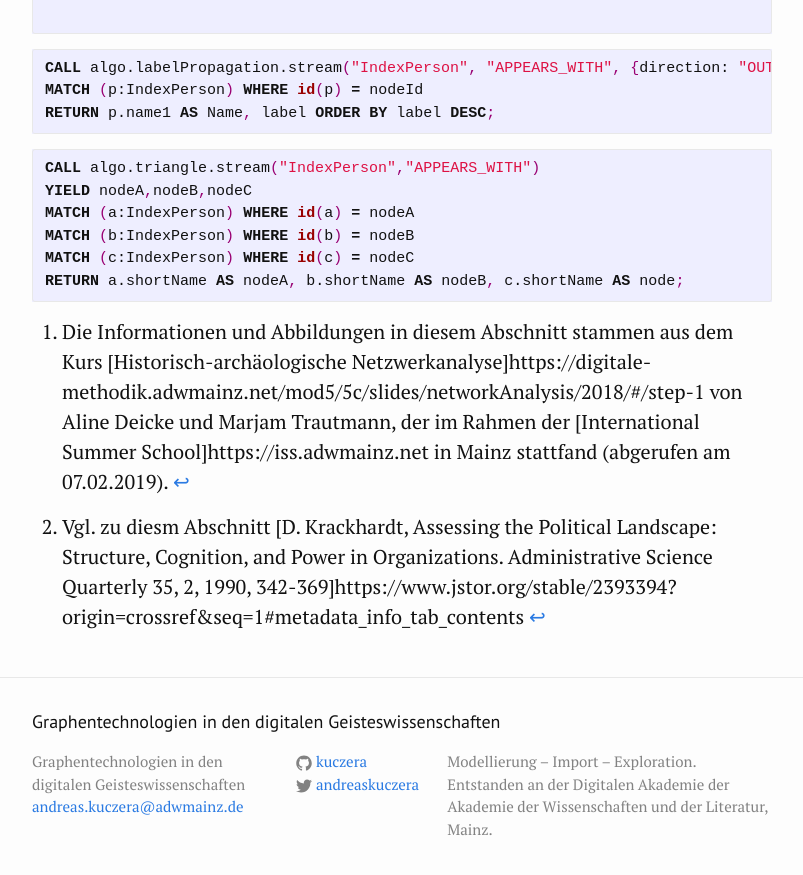
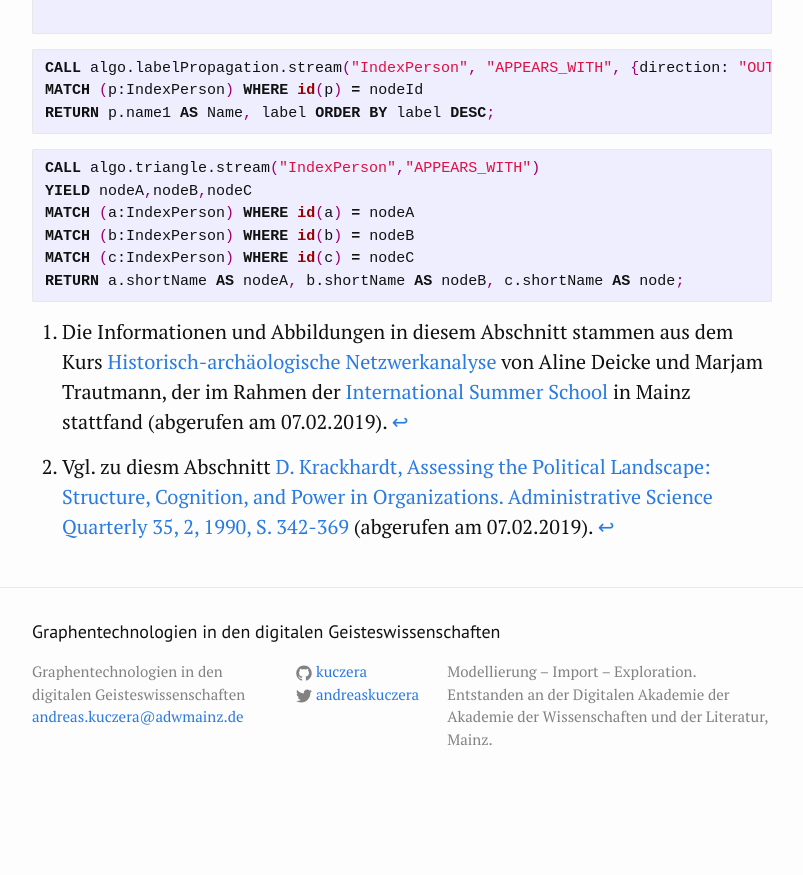
Before and after one commit to kuczera/Graphentechnologien, a Jekyll site: the page built from docs/70_Historische_Netzwerkanalyse.md, in a window 1280 px wide and 900 px high, scrolled down 6096 px. Shown: the top 875 px of the window, without its empty margins (238-1041 px from the left). Built offline with Jekyll 4.4.1, drawn with Linux system fonts in a browser that asks for light colours; after the commit the page ends 6906 px from its top, so only the background shows below that.

Commit message:
korrigiert

```diff
--- a/docs/70_Historische_Netzwerkanalyse.md
+++ b/docs/70_Historische_Netzwerkanalyse.md
@@ -36,7 +36,7 @@ Eine wichtige Rolle spielen auch die Zentralitätsmaße (Beispiele):
 
 Die folgende Abbildung zeigt einen kleinen Beispielgraphen, an dem einige Zentralitätsmaße erklärt werden sollen.[^d019]
 
-![Beispielgraph für Zentralitätsmaße aus [D. Krackhardt, Assessing the Political Landscape: Structure, Cognition, and Power in Organizations. Administrative Science Quarterly 35, 2, 1990, 351]http://dx.doi.org/10.2307/2393394](Bilder/krackhardtKite.png)
+![Beispielgraph für Zentralitätsmaße aus D. Krackhardt, Assessing the Political Landscape: Structure, Cognition, and Power in Organizations. Administrative Science Quarterly 35, 2, 1990, S. 351 (http://dx.doi.org/10.2307/2393394).](Bilder/krackhardtKite.png)
 
 * Bei der Berechnung der **Dichte** wird der Quotient zwischen der tatsächlichen Anzahl der Kanten und der maximal möglichen Anzahl der Kanten berechnet.
 Die Formel hierfür lautet
@@ -240,6 +240,6 @@ MATCH (c:IndexPerson) WHERE id(c) = nodeC
 RETURN a.shortName AS nodeA, b.shortName AS nodeB, c.shortName AS node;
 ~~~
 
-[^9ea3]: Die Informationen und Abbildungen in diesem Abschnitt stammen aus dem Kurs [Historisch-archäologische Netzwerkanalyse]https://digitale-methodik.adwmainz.net/mod5/5c/slides/networkAnalysis/2018/#/step-1 von Aline Deicke und Marjam Trautmann, der im Rahmen der [International Summer School]https://iss.adwmainz.net in Mainz stattfand (abgerufen am 07.02.2019).
+[^9ea3]: Die Informationen und Abbildungen in diesem Abschnitt stammen aus dem Kurs [Historisch-archäologische Netzwerkanalyse](https://digitale-methodik.adwmainz.net/mod5/5c/slides/networkAnalysis/2018/#/step-1) von Aline Deicke und Marjam Trautmann, der im Rahmen der [International Summer School](https://iss.adwmainz.net) in Mainz stattfand (abgerufen am 07.02.2019).
 
-[^d019]: Vgl. zu diesm Abschnitt [D. Krackhardt, Assessing the Political Landscape: Structure, Cognition, and Power in Organizations. Administrative Science Quarterly 35, 2, 1990, 342-369]https://www.jstor.org/stable/2393394?origin=crossref&seq=1#metadata_info_tab_contents
+[^d019]: Vgl. zu diesm Abschnitt [D. Krackhardt, Assessing the Political Landscape: Structure, Cognition, and Power in Organizations. Administrative Science Quarterly 35, 2, 1990, S. 342-369](https://www.jstor.org/stable/2393394?origin=crossref&seq=1#metadata_info_tab_contents) (abgerufen am 07.02.2019).
```
